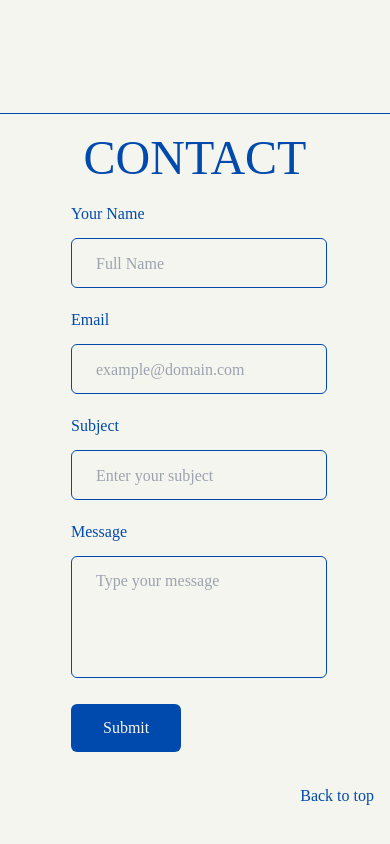
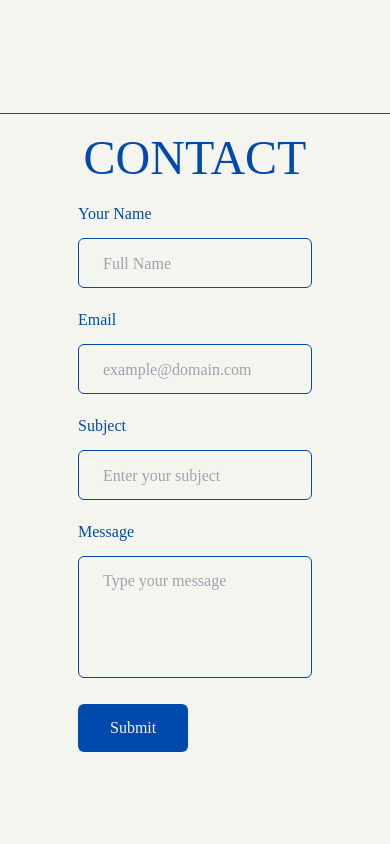
Before and after one commit to nahabee/MyPortfolio, a React (Vite) app: page / in a window 390 px wide. Shown: the part 3262-4106 px from the top of the page. Built offline with nearby package versions, Linux system fonts and the light colour scheme; a web font is replaced by a local one.

Commit message:
form new sizes

```diff
--- a/src/components/ContactForm.jsx
+++ b/src/components/ContactForm.jsx
@@ -24,9 +24,9 @@ const ContactForm = () => {
   };
 
   return (
-    <div className="flex p-12 sm:p-0 sm:justify-center ml-2">
+    <div className="flex p-12 sm:p-0 sm:justify-center ml-2 sm:ml-0">
       <form
-        className="w-full max-w-[550px] sm:w-64 "
+        className="w-full max-w-[550px] sm:w-3/5 sm:max-width-[60%] "
         onSubmit={(e) => handleSubmit(e)}
       >
         <div className="mb-5">
--- a/src/pages/Contact.jsx
+++ b/src/pages/Contact.jsx
@@ -16,13 +16,9 @@ const Contact = () => {
       <div className=" text-blue flex flex-col items-center font-mtitle m:hidden">
         <h1 className="text-center text-5xl mt-5 mb-5"> CONTACT </h1>
       </div>
-      <ContactForm />
-      <Link className="cursor-pointer" to="/" smooth={true} duration={900}>
-        <p className="text-blue font-body flex justify-end mr-4 mt-8 m:hidden">
-          {" "}
-          Back to top
-        </p>
-      </Link>
+      <div className="">
+        <ContactForm />
+      </div>
     </div>
   );
 };
--- a/src/pages/Tools.jsx
+++ b/src/pages/Tools.jsx
@@ -26,7 +26,7 @@ const Tools = () => {
       <div className=" text-blue flex flex-col items-center font-mtitle border-b h-screen md:hidden m:hidden">
         <h1 className="text-center text-5xl mt-5"> TOOLS </h1>
         {/* grid tools dev */}
-        <div className="grid grid-cols-3 w-96 mt-16">
+        <div className="grid grid-cols-3 sm:w-80 mt-16">
           {dataTools &&
             dataTools.map(({ img }, index) => (
               <div className="" key={index}>
```
